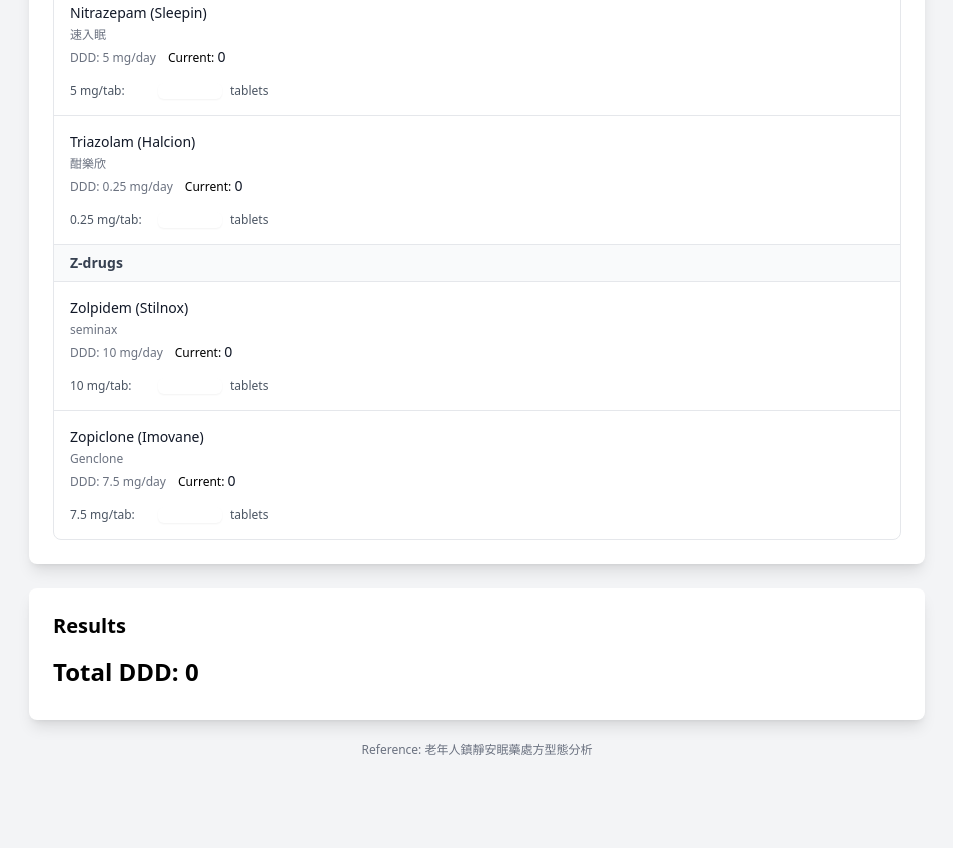
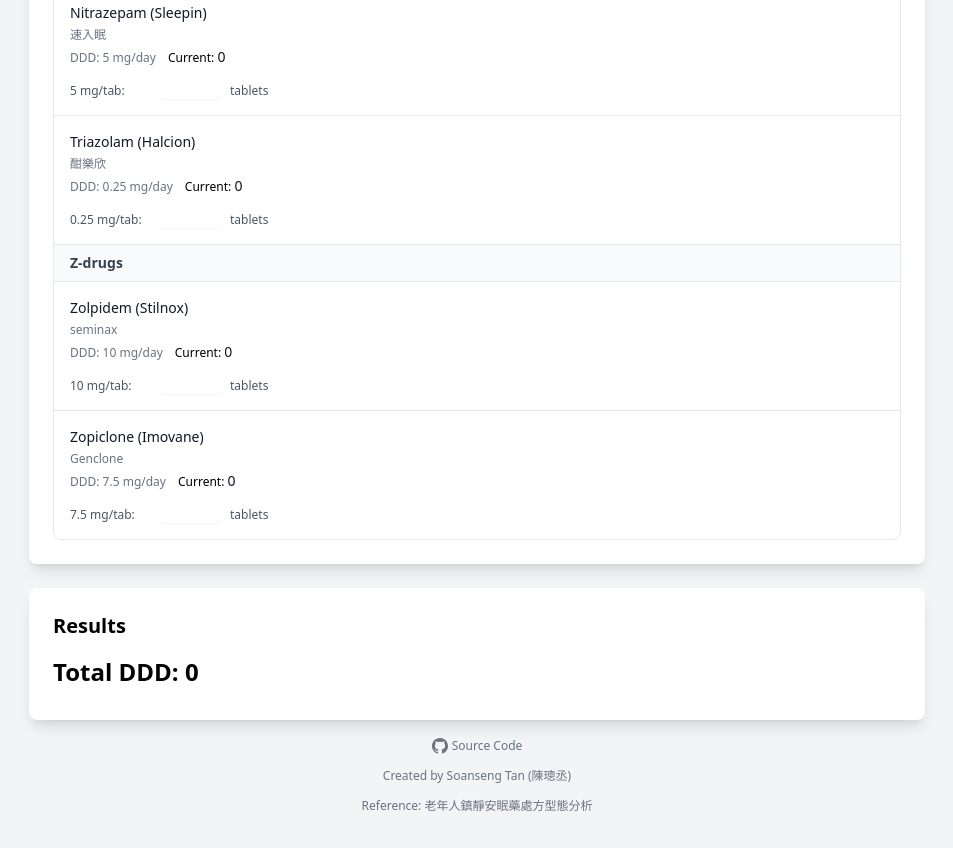
Before and after one commit to soanseng/ddd-calculator, a plain HTML site: page index.html in a window 1280 px wide. Shown: the part 1786-2634 px from the top of the page, without its empty margins (163-1116 px from the left). Before the commit the page ends 2578 px from the top, so only its background shows below. Drawn offline with nearby package versions, Linux system fonts and the light colour scheme.

Commit message:
add credit

```diff
--- a/index.html
+++ b/index.html
@@ -53,12 +53,27 @@
             <div id="critical" class="hidden p-3 sm:p-4 mb-4 text-red-800 bg-red-100 rounded-lg text-sm sm:text-base"></div>
         </div>
     </div>
-    <div class="max-w-4xl mx-auto mt-4 text-center">
-        <a href="https://www.taiwan-pharma.org.tw/magazine/110/009.pdf"
-           target="_blank"
-           class="text-xs text-gray-500 hover:text-gray-700 hover:underline">
-           Reference: 老年人鎮靜安眠藥處方型態分析
-        </a>
+    <div class="max-w-4xl mx-auto mt-4 text-center space-y-2">
+        <div>
+            <a href="https://github.com/soanseng/ddd-calculator"
+               target="_blank"
+               class="text-xs text-gray-500 hover:text-gray-700 hover:underline inline-flex items-center gap-1">
+               <svg class="w-4 h-4" viewBox="0 0 24 24" fill="currentColor">
+                   <path d="M12 0c-6.626 0-12 5.373-12 12 0 5.302 3.438 9.8 8.207 11.387.599.111.793-.261.793-.577v-2.234c-3.338.726-4.033-1.416-4.033-1.416-.546-1.387-1.333-1.756-1.333-1.756-1.089-.745.083-.729.083-.729 1.205.084 1.839 1.237 1.839 1.237 1.07 1.834 2.807 1.304 3.492.997.107-.775.418-1.305.762-1.604-2.665-.305-5.467-1.334-5.467-5.931 0-1.311.469-2.381 1.236-3.221-.124-.303-.535-1.524.117-3.176 0 0 1.008-.322 3.301 1.23.957-.266 1.983-.399 3.003-.404 1.02.005 2.047.138 3.006.404 2.291-1.552 3.297-1.23 3.297-1.23.653 1.653.242 2.874.118 3.176.77.84 1.235 1.911 1.235 3.221 0 4.609-2.807 5.624-5.479 5.921.43.372.823 1.102.823 2.222v3.293c0 .319.192.694.801.576 4.765-1.589 8.199-6.086 8.199-11.386 0-6.627-5.373-12-12-12z"/>
+               </svg>
+               Source Code
+            </a>
+        </div>
+        <div class="text-xs text-gray-500">
+            Created by <a href="https://anatomind.com" target="_blank" class="hover:text-gray-700 hover:underline">Soanseng Tan (陳璁丞)</a>
+        </div>
+        <div>
+            <a href="https://www.taiwan-pharma.org.tw/magazine/110/009.pdf"
+               target="_blank"
+               class="text-xs text-gray-500 hover:text-gray-700 hover:underline">
+               Reference: 老年人鎮靜安眠藥處方型態分析
+            </a>
+        </div>
     </div>
     <script src="script.js"></script>
 </body>
```
